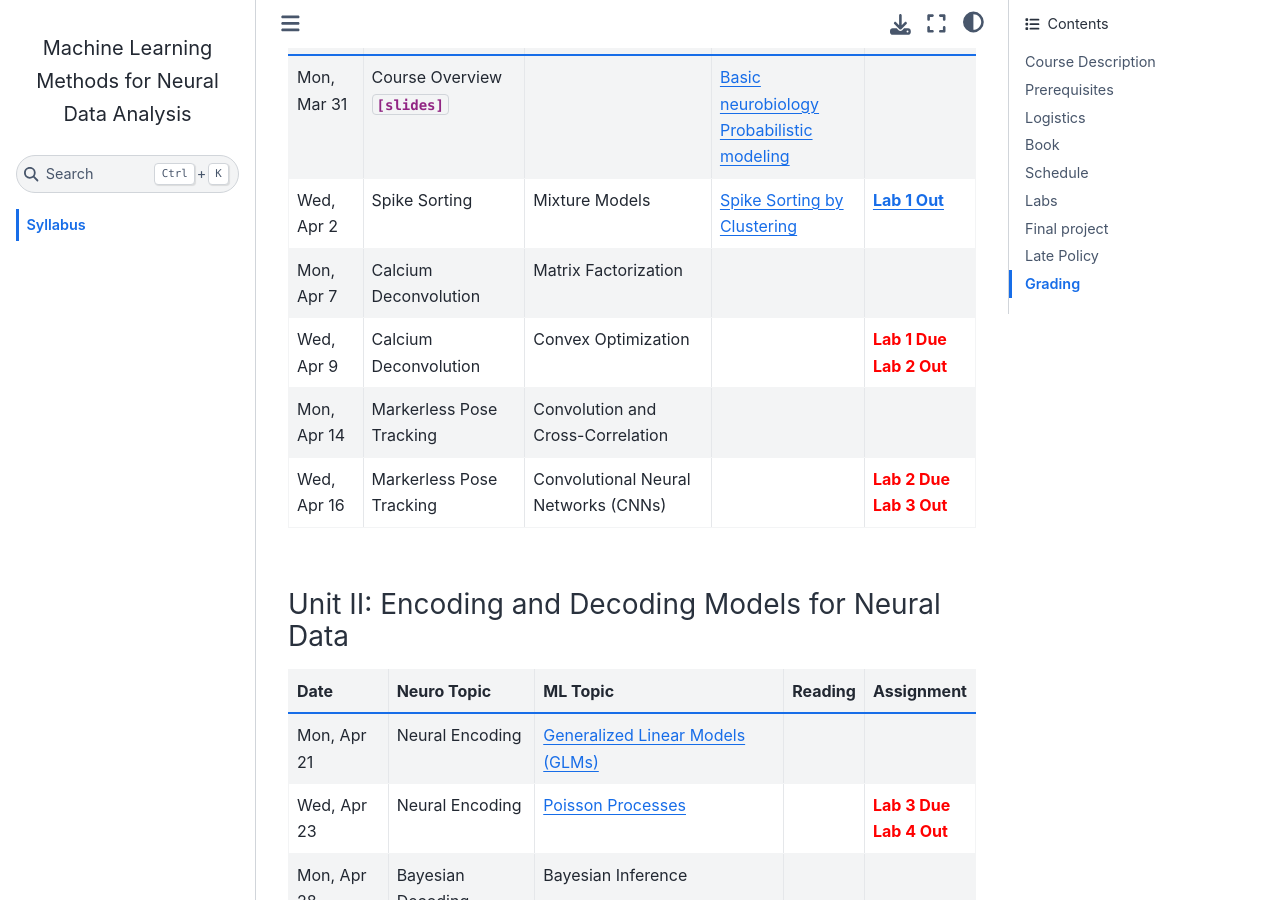
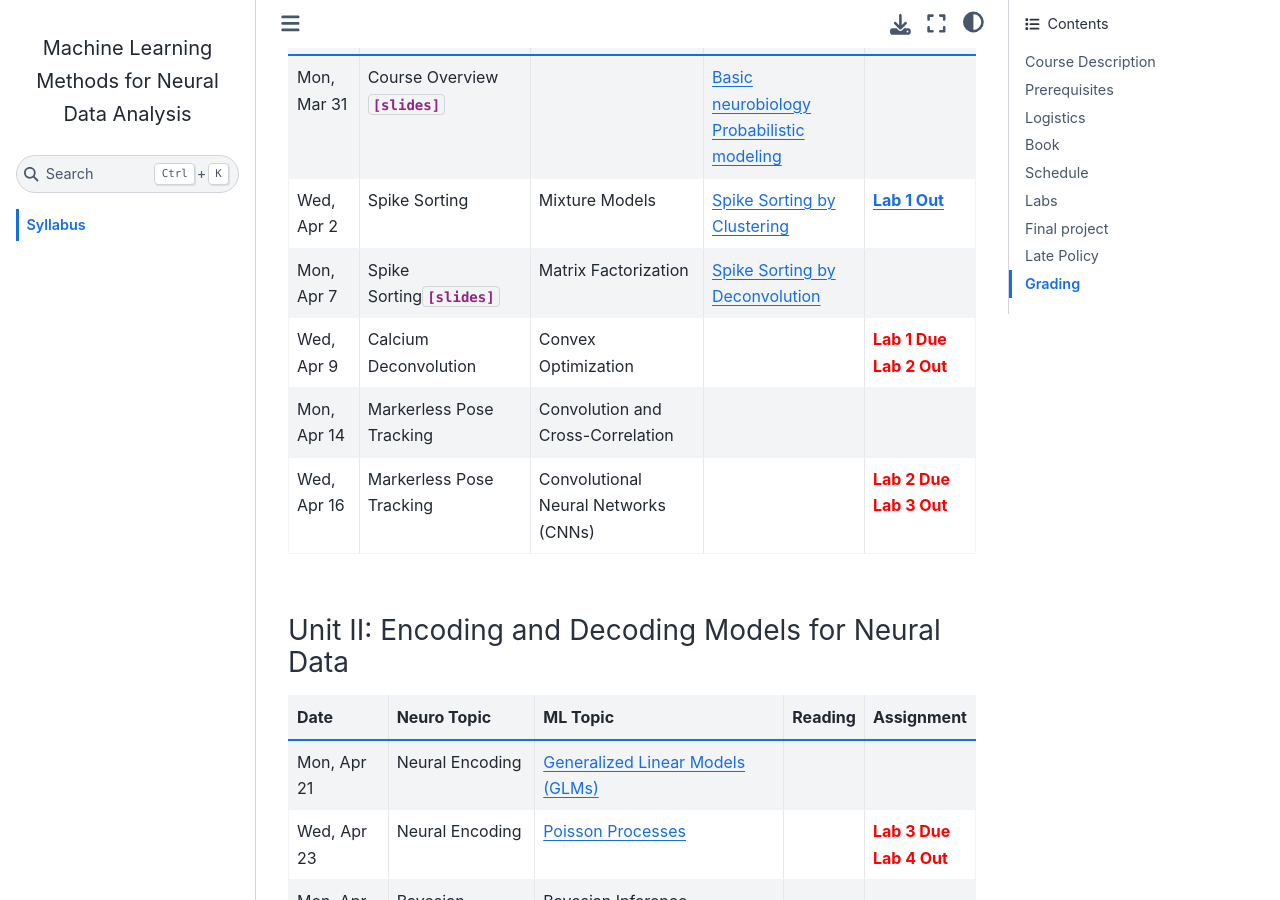
Before and after one commit to slinderman/stats320, a Jupyter Book: the page built from index.md, in a window 1280 px wide and 900 px high, scrolled down 1803 px. Built offline with Jupyter Book 1.0.4 settings and Sphinx 7.4.7 and the Sphinx Book theme 1.1.4, drawn with Linux system fonts in a browser that asks for light colours.

Commit message:
adding spike sorting deconv slides

```diff
--- a/index.md
+++ b/index.md
@@ -38,7 +38,7 @@ The lectures develop the theory behind the methods developed in the labs (i.e.,
 | ----------- | ------------------ | -------- | ------- | ---------- |
 | Mon, Mar 31 | Course Overview {Download}`[slides]<slides/pdf/01_intro.pdf>` | | [Basic neurobiology](https://slinderman.github.io/ml4nd/chapters/03_neurobio.html) <br> [Probabilistic modeling](https://slinderman.github.io/ml4nd/chapters/02_probabilistic_modeling.html)|
 | Wed, Apr 2  | Spike Sorting | Mixture Models | [Spike Sorting by Clustering](https://slinderman.github.io/ml4nd/chapters/04a_spike_sorting_clustering.html) | <span style="color:red">[**Lab 1 Out**](https://slinderman.github.io/ml4nd/labs/01a_spike_sorting.html)</span> |
-| Mon, Apr 7  | Calcium Deconvolution | Matrix Factorization | | |
+| Mon, Apr 7  | Spike Sorting{Download}`[slides]<slides/pdf/05_spike_sorting_deconv.pdf>` | Matrix Factorization | [Spike Sorting by Deconvolution](https://slinderman.github.io/ml4nd/chapters/05_deconv_spike_sorting.html) | |
 | Wed, Apr 9  | Calcium Deconvolution | Convex Optimization  | | <span style="color:red">**Lab 1 Due** <br> **Lab 2 Out**</span> |
 | Mon, Apr 14 | Markerless Pose Tracking | Convolution and Cross-Correlation | | |
 | Wed, Apr 16 | Markerless Pose Tracking | Convolutional Neural Networks (CNNs) | | <span style="color:red">**Lab 2 Due** <br> **Lab 3 Out**</span> |
```
Also changed, not shown: 1 other file.
